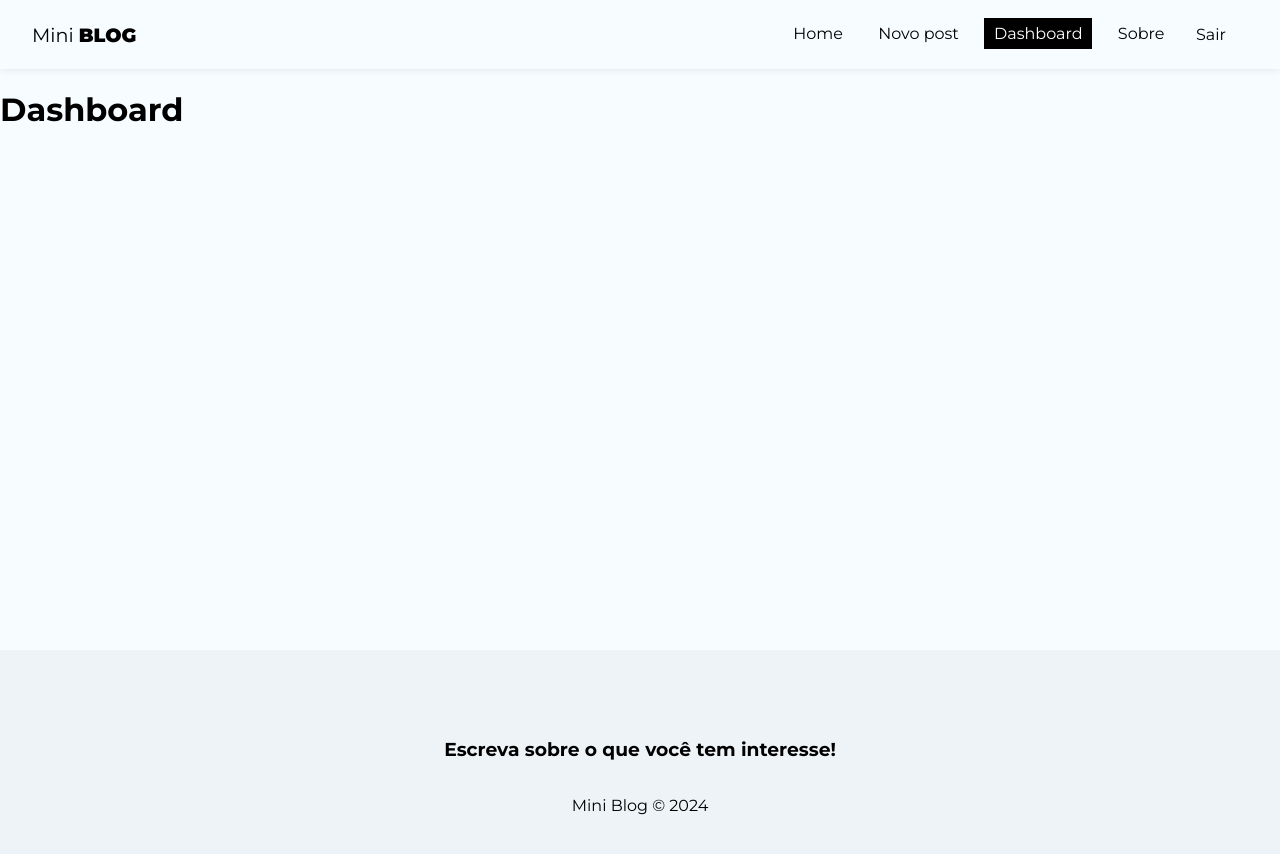
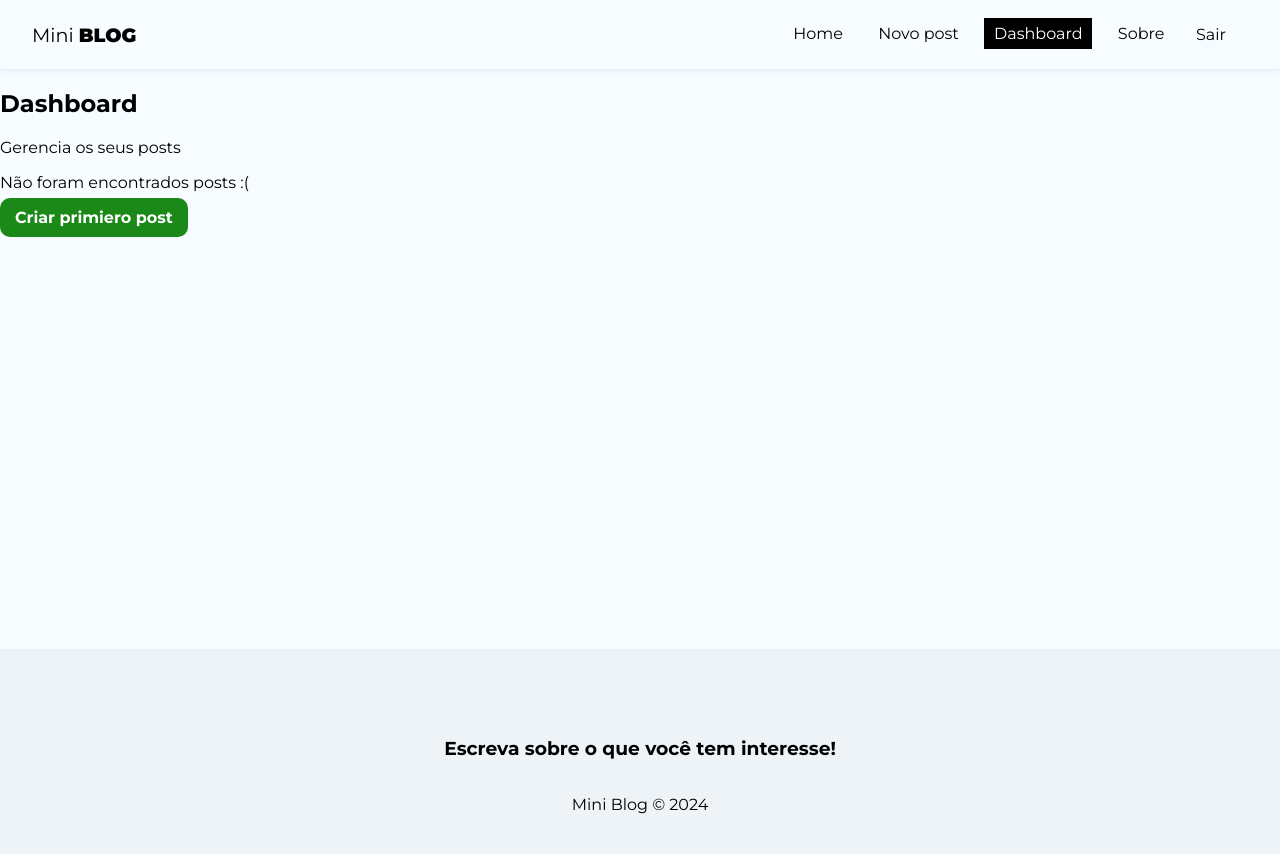
Before and after one commit to NikkitoPlay/miniblog, a React (Create React App) app: page /dashboard in a window 1280 px wide. Shown: the top 854 px of the page. Built offline with nearby package versions, Linux system fonts and the light colour scheme; no server answers; sample sign-in values are in the browser's storage.

Commit message:
dashboard no posts

```diff
--- a/src/pages/Dashboard/Dashboard.jsx
+++ b/src/pages/Dashboard/Dashboard.jsx
@@ -1,11 +1,34 @@
-import styles from './Dashboard.module.css';
+import styles from "./Dashboard.module.css";
+
+import { Link } from "react-router-dom";
+
+import { useAuthValue } from "../../context/AuthContext";
+import { useFetchDocuments } from "../../hooks/useFetchDocuments";
 
 const Dashboard = () => {
+  const {user} = useAuthValue();
+  const uid = user.uid;
+
+
+  //posts do usuario
+  const posts = []
+
   return (
     <div>
-      <h1>Dashboard</h1>
+      <h2>Dashboard</h2>
+      <p>Gerencia os seus posts</p>
+      {posts && posts.length === 0 ? (
+        <div className={styles.noposts}>
+          <p>Não foram encontrados posts :(</p>
+          <Link to='/posts/create' className="btn">Criar primiero post</Link>
+        </div>
+      ) : (
+        <div>
+          <p>Tem posts</p>
+        </div>
+      )}
     </div>
-  )
-}
+  );
+};
 
-export default Dashboard
+export default Dashboard;
```
